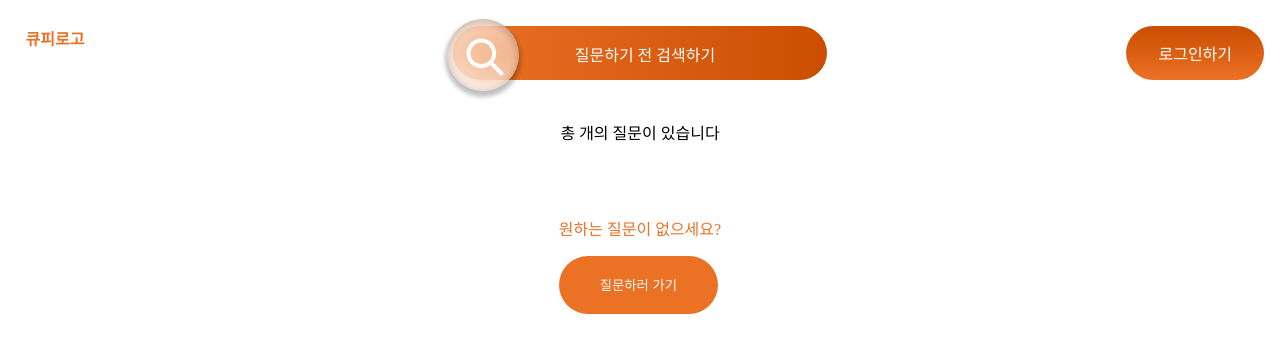
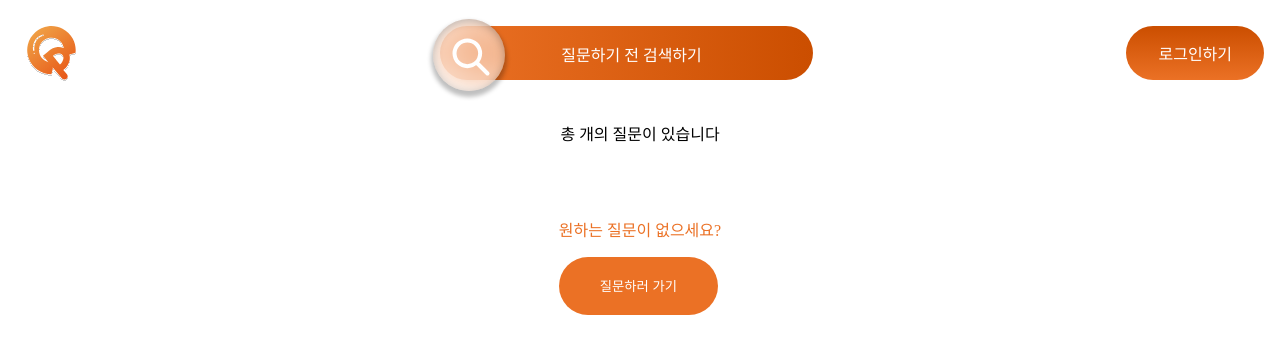
Before and after one commit to qp-official-org/Frontend_React, a React (Create React App) app: page /search in a window 1280 px wide. Shown: the top 354 px of the page. Built offline with nearby package versions, Linux system fonts and the light colour scheme; a web font is replaced by a local one.

Commit message:
로고 추가

```diff
--- a/src/Header.jsx
+++ b/src/Header.jsx
@@ -1,5 +1,6 @@
 // @ts-nocheck
 import React from 'react';
+import Qlogo from "src/Subtract.svg";
 import Qicon from 'src/tabler_search.svg';
 import { styles } from './components/qdetail/style';
 import { useState, useEffect } from 'react';
@@ -122,10 +123,7 @@ function Header() {
 
     return (
         <div style={styles.header_block}>
-            <div style={{ color: '#EB7125', fontWeight: 'bold', width: '6vw', cursor:"pointer" }} onClick={GoMain}>
-                큐피로고
-            </div>
-            {/*로고 이미지로 대체*/}
+            <img src={Qlogo} style={{width:"50px"}}></img>
             <div
                 style={
                     isSearchClicked ? styles.search_btn_after : styles.search_btn_before
@@ -145,7 +143,9 @@ function Header() {
                             value={searchContent}
                             onChange={handleInputChange}
                         ></input>
-                        <div style={styles.header_search_after}></div>
+                        <div style={styles.header_search_after}>
+                            <img src={Qicon} style={{alignItems: 'center', margin:"22%"}}></img>
+                        </div>
                     </div>
                 ) : (
                     <div onClick={handleSearchBlock} style={styles.header_center_before}>
```
